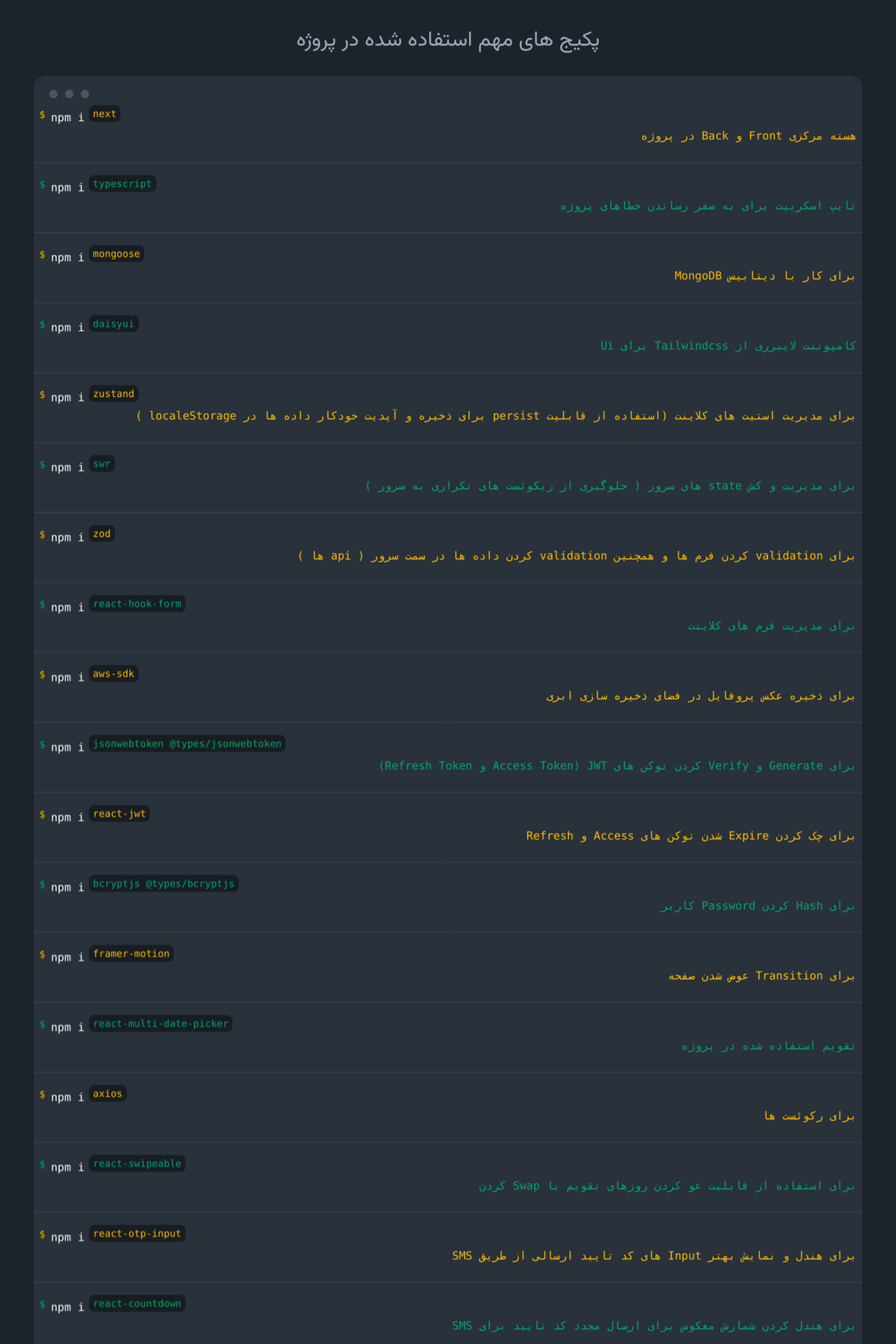
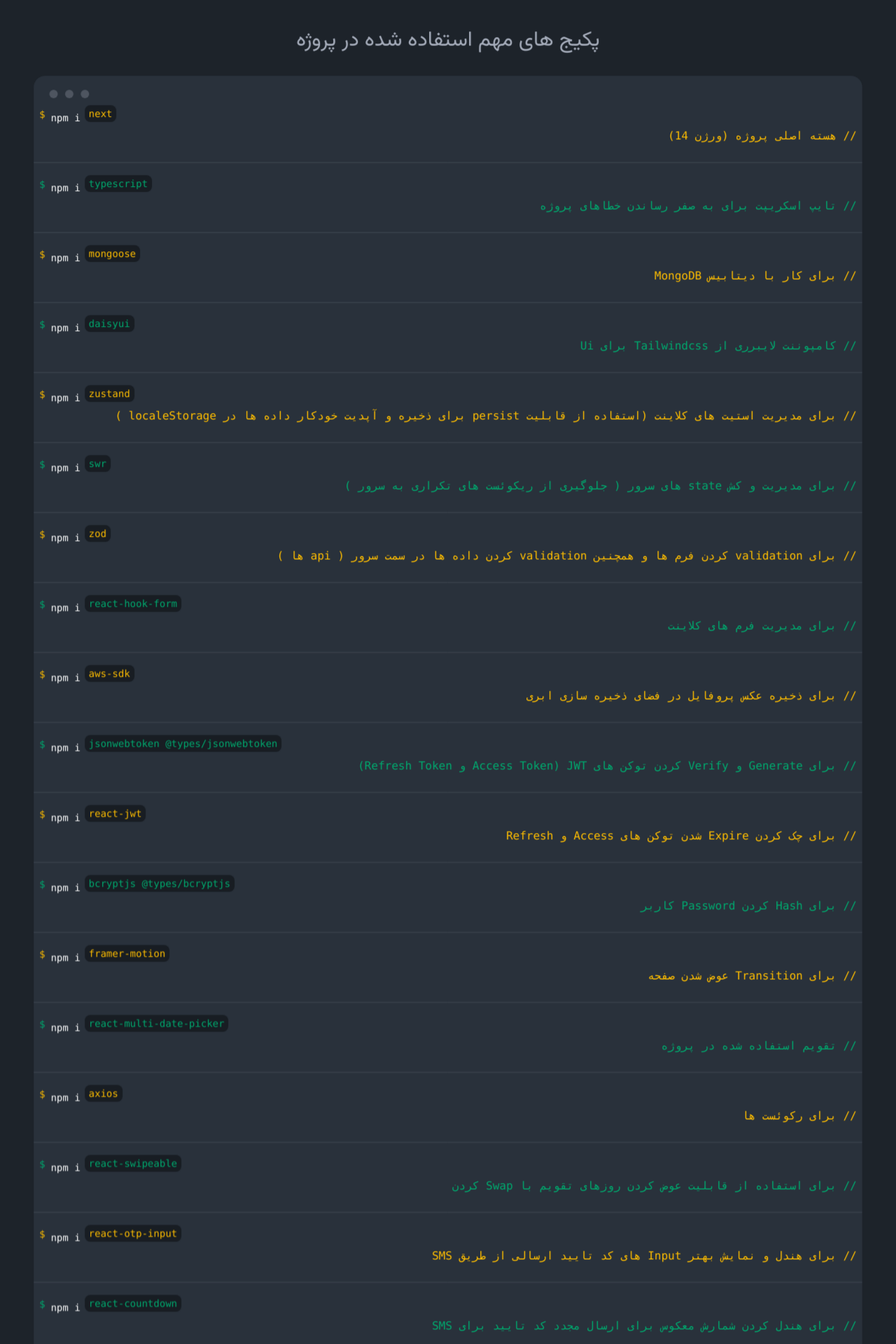
Before and after one commit to alirezashn79/todox-university-project, a Next.js app: page /used-packages in a window 1280 px wide. Shown: the top 1920 px of the page at 70% size. Built offline with nearby package versions, Linux system fonts and the light colour scheme.

Commit message:
animation for navigation date buttonn

```diff
--- a/src/app/auth/layout.tsx
+++ b/src/app/auth/layout.tsx
@@ -33,7 +33,7 @@
 
       <div className="absolute start-0 end-0 top-8 flex justify-center">
         <Link className="btn btn-outline" href="/used-packages">
-          پکیج های استفاده شده
+          پکیج های مهم پروژه
           <div>
             <svg
               xmlns="http://www.w3.org/2000/svg"
--- a/src/app/globals.css
+++ b/src/app/globals.css
@@ -10,10 +10,60 @@
     margin: 0;
     -moz-appearance: textfield !important;
   }
+
+  /* width */
+  ::-webkit-scrollbar {
+    width: 8px;
+  }
+
+  /* Track */
+  ::-webkit-scrollbar-track {
+    box-shadow: inset 0 0 5px grey;
+    border-radius: 10px;
+  }
+
+  /* Handle */
+  ::-webkit-scrollbar-thumb {
+    background: #7480ffb7;
+    border-radius: 10px;
+  }
+
+  /* Handle on hover */
+  ::-webkit-scrollbar-thumb:hover {
+    background: #7480ff;
+  }
 }
-/* .react-time-picker__wrapper {
-  border: none !important;
+
+@layer components {
+  .dateBtn {
+    @apply tab h-full text-base lg:text-lg;
+  }
+  .activeDateBtn {
+    @apply tab-active  scale-105 !-translate-y-1 font-bold btn-disabled;
+  }
+  .deActiveDateBtn {
+    @apply hover:btn-link;
+  }
+  .date_animation_up {
+    animation: dateUp 150ms;
+  }
+  @keyframes dateUp {
+    0% {
+      transform: scale(0.8) translateY(0);
+    }
+    100% {
+      transform: scale(1) translateY(1);
+    }
+  }
+  .date_animation_down {
+    animation: dateDown 150ms;
+  }
+  @keyframes dateDown {
+    0% {
+      transform: scale(0.8) translateY(0);
+    }
+    100% {
+      transform: scale(1) translateY(1);
+    }
+  }
 }
-.react-time-picker__clock-button {
-  display: none !important;
-} */
--- a/src/app/used-packages/page.tsx
+++ b/src/app/used-packages/page.tsx
@@ -10,7 +10,7 @@
 
       <div className="my-8">
         <div className="mockup-code space-y-2">
-          <Row packageName="next">هسته مرکزی Front و Back در پروژه</Row>
+          <Row packageName="next">هسته اصلی پروژه (ورژن 14)</Row>
           <Row packageName="typescript">
             تایپ اسکریپت برای به صفر رساندن خطاهای پروژه
           </Row>
@@ -52,7 +52,7 @@
           <Row packageName="axios">برای رکوئست ها</Row>
 
           <Row packageName="react-swipeable">
-            برای استفاده از قابلیت عو کردن روزهای تقویم با Swap کردن
+            برای استفاده از قابلیت عوض کردن روزهای تقویم با Swap کردن
           </Row>
           <Row packageName="react-otp-input">
             برای هندل و نمایش بهتر Input های کد تایید ارسالی از طریق SMS
@@ -67,7 +67,7 @@
           <Row packageName="react-spinners">Loading های جذاب پروژه</Row>
 
           <Row packageName="cn-func">
-            پکیجی برای Merge کزدن ClassName های Tailwindcss{" "}
+            پکیجی برای Merge کردن ClassName های Tailwindcss{" "}
           </Row>
         </div>
       </div>
--- a/src/components/template/index/NavigationDate.tsx
+++ b/src/components/template/index/NavigationDate.tsx
@@ -1,6 +1,8 @@
 "use client";
 import useDateStore from "@/stores/DateStore";
 import useTheme from "@/stores/ThemeStore";
+import { cn } from "cn-func";
+import { useState } from "react";
 import persian from "react-date-object/calendars/persian";
 import persian_fa from "react-date-object/locales/persian_fa";
 import DatePicker from "react-multi-date-picker";
@@ -9,6 +11,7 @@
 export default function NavigationDate() {
   const date = useDateStore((state) => state.date);
   const changeDate = useDateStore((state) => state.changeDate);
+  const reload = useDateStore((state) => state.reload);
   const theme = useTheme((state) => state.theme);
 
   const getDisplayDates = (currentDate: Date) => {
@@ -90,11 +93,15 @@
         {displayDates.map((d, index) => (
           <div
             key={index}
-            className={`tab  h-full text-base lg:text-lg ${
+            className={cn(
+              "dateBtn",
               d.toDateString() === date.toDateString()
-                ? "tab-active  scale-105 !-translate-y-1 font-bold btn-disabled"
-                : "hover:btn-link"
-            }`}
+                ? "activeDateBtn date_animation_up"
+                : "deActiveDateBtn",
+              d.toDateString() === date.toDateString() && reload
+                ? "date_animation_up"
+                : "date_animation_down"
+            )}
             onClick={() => changeDate(d)}
           >
             {d.toLocaleDateString("fa-ir", { weekday: "long" })}
--- a/src/components/template/used-packages/Row.tsx
+++ b/src/components/template/used-packages/Row.tsx
@@ -10,7 +10,7 @@
         <div className="text-start">
           <code>
             <span className="mx-2 text-sm animate-bounce  inline-block">$</span>
-            <span className="text-white animate-pulse">npm i</span>
+            <span className="text-white animate-pulse text-sm">npm i</span>
             <kbd className="text-wrap animate-bounce inline-block px-1.5 py-0.5 text-sm rounded-lg ms-1.5 bg-[#191e24]">
               {packageName}
             </kbd>
@@ -20,7 +20,7 @@
           className="text-end ps-2"
           style={{ direction: "rtl", textAlign: "right" }}
         >
-          <code className="text-wrap ">{children}</code>
+          <code className="text-wrap ">// {children}</code>
         </div>
       </div>
 
```
Also changed, not shown: src/stores/DateStore.ts (+2 -6 lines).
